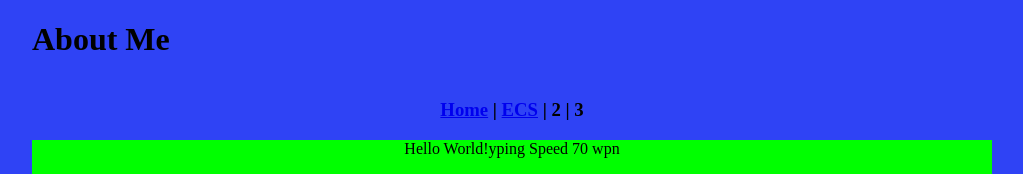
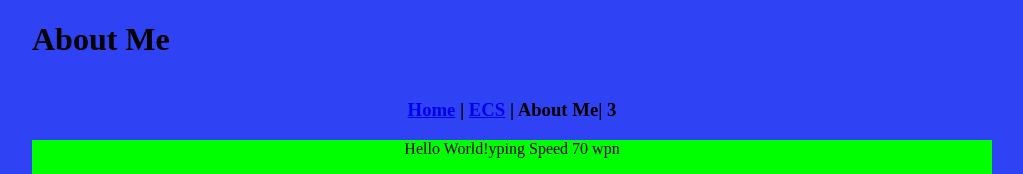
Before and after one commit to saaaammmm/xxxxxfortnitekid108, a plain HTML site: page aboutme.html in a window 1280 px wide. Shown: the top 174 px of the page, without its empty margins (128-1151 px from the left). Drawn offline with Linux system fonts and the light colour scheme.

Commit message:
Update aboutme.html

```diff
--- a/aboutme.html
+++ b/aboutme.html
@@ -12,7 +12,7 @@
   	<h1>About Me</h1>
   </div>
   <div class="nav">
-    <h3><a href="index.html">Home</a> | <a href="ecs/index.html">ECS</a> | 2 | 3</h3>
+	  <h3><a href="index.html">Home</a> | <a href="ecs/index.html">ECS</a> | <a href"=>About Me</a>| 3</h3>
   </div>
   <div class="content">Hello World!yping Speed 70 wpn	  <h3> Skills </h3>
     <ol>
```
